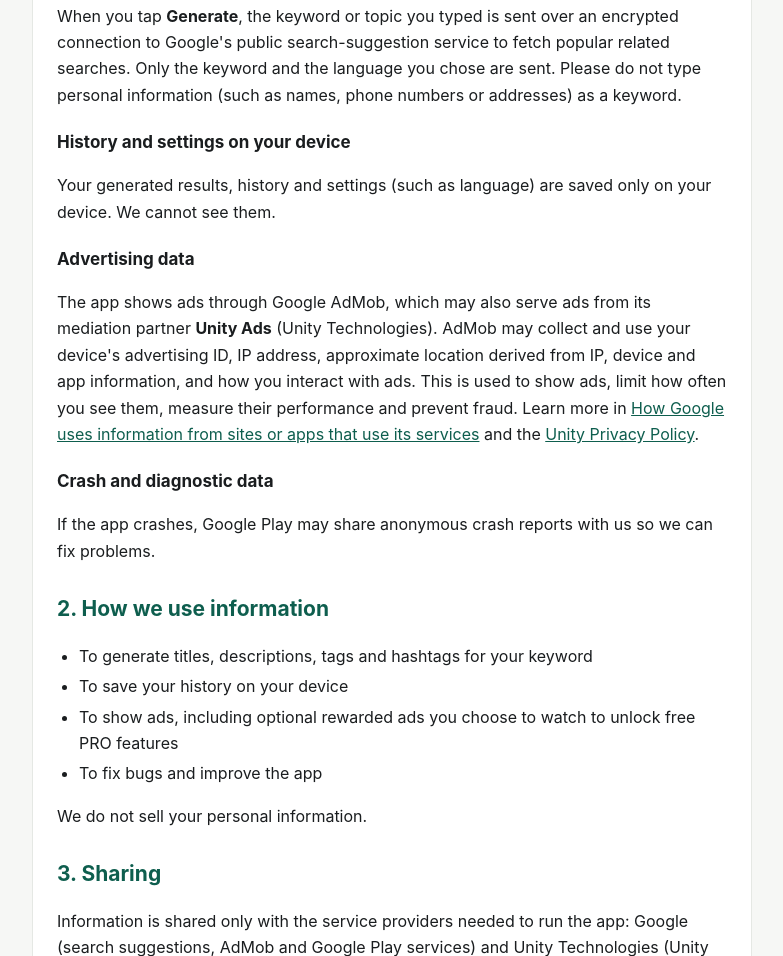
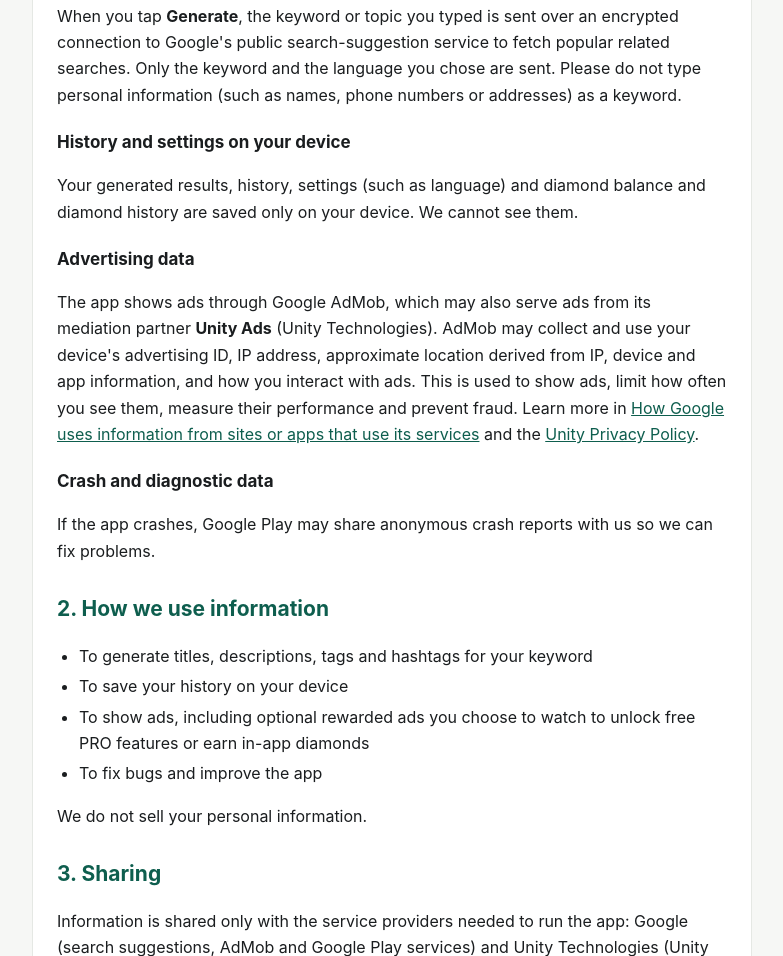
Before and after one commit to Syedhunainshah233/Syedhunainshah233.github.io, a plain HTML site: page tuberank-seo/privacy.html in a window 1280 px wide. Shown: the part 601-1557 px from the top of the page, without its empty margins (248-1031 px from the left). Drawn offline with Linux system fonts and the light colour scheme.

Commit message:
TubeRank SEO privacy: diamonds
Co-Authored-By: Claude Opus 5.5 <noreply@anthropic.com>
Claude-Session: https://claude.ai/code/session_01DFJNJfNxs74JZx1jYbHPhs

```diff
--- a/tuberank-seo/privacy.html
+++ b/tuberank-seo/privacy.html
@@ -33,7 +33,7 @@
     <h3>Keywords you type</h3>
     <p>When you tap <b>Generate</b>, the keyword or topic you typed is sent over an encrypted connection to Google's public search-suggestion service to fetch popular related searches. Only the keyword and the language you chose are sent. Please do not type personal information (such as names, phone numbers or addresses) as a keyword.</p>
     <h3>History and settings on your device</h3>
-    <p>Your generated results, history and settings (such as language) are saved only on your device. We cannot see them.</p>
+    <p>Your generated results, history, settings (such as language) and diamond balance and diamond history are saved only on your device. We cannot see them.</p>
     <h3>Advertising data</h3>
     <p>The app shows ads through Google AdMob, which may also serve ads from its mediation partner <b>Unity Ads</b> (Unity Technologies). AdMob may collect and use your device's advertising ID, IP address, approximate location derived from IP, device and app information, and how you interact with ads. This is used to show ads, limit how often you see them, measure their performance and prevent fraud. Learn more in <a href="https://policies.google.com/technologies/partner-sites" target="_blank" rel="noopener">How Google uses information from sites or apps that use its services</a> and the <a href="https://unity.com/legal/game-player-and-app-user-privacy-policy" target="_blank" rel="noopener">Unity Privacy Policy</a>.</p>
     <h3>Crash and diagnostic data</h3>
@@ -43,7 +43,7 @@
     <ul>
       <li>To generate titles, descriptions, tags and hashtags for your keyword</li>
       <li>To save your history on your device</li>
-      <li>To show ads, including optional rewarded ads you choose to watch to unlock free PRO features</li>
+      <li>To show ads, including optional rewarded ads you choose to watch to unlock free PRO features or earn in-app diamonds</li>
       <li>To fix bugs and improve the app</li>
     </ul>
     <p>We do not sell your personal information.</p>
```
